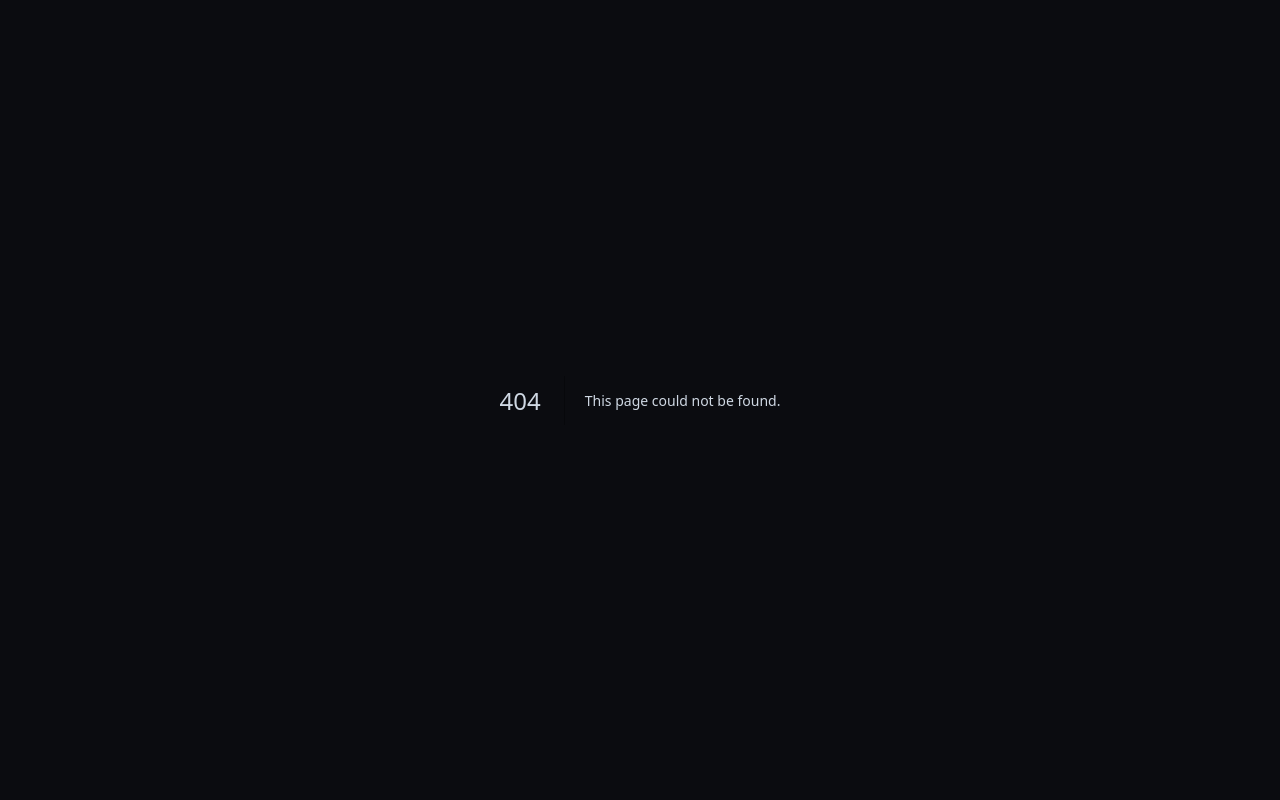
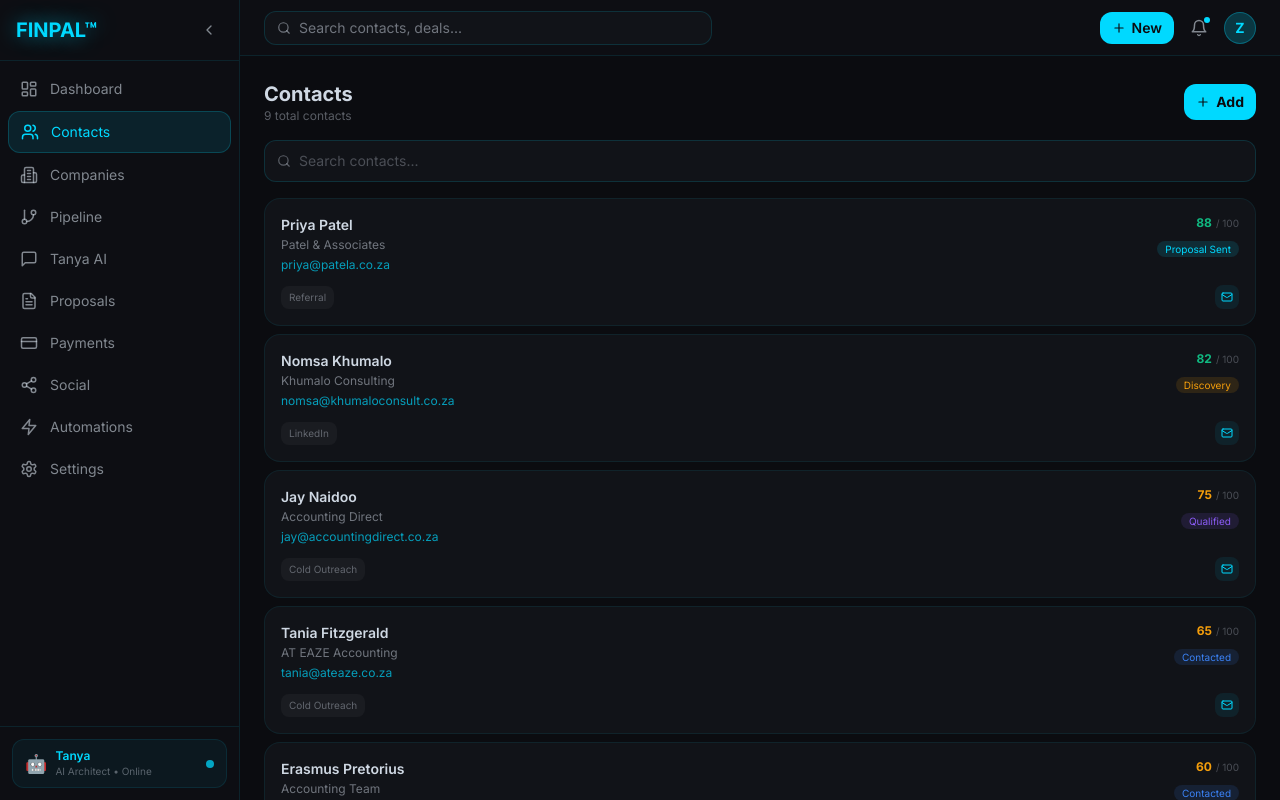
Before and after one commit to ZenithPro-sys/finpal-salesos, a Next.js app: page /contacts in a window 1280 px wide. Before the commit this address had no page. Built offline with nearby package versions, Linux system fonts and the light colour scheme.

Commit message:
feat: add full contacts page

```diff
--- /dev/null
+++ b/app/(dashboard)/contacts/page.tsx
@@ -0,0 +1,88 @@
+'use client'
+
+import { useState } from 'react'
+import { Search, Plus, Phone, Mail } from 'lucide-react'
+
+const contacts = [
+  { name: 'Priya Patel', company: 'Patel & Associates', email: 'priya@patela.co.za', stage: 'Proposal Sent', score: 88, source: 'Referral' },
+  { name: 'Nomsa Khumalo', company: 'Khumalo Consulting', email: 'nomsa@khumaloconsult.co.za', stage: 'Discovery', score: 82, source: 'LinkedIn' },
+  { name: 'Jay Naidoo', company: 'Accounting Direct', email: 'jay@accountingdirect.co.za', stage: 'Qualified', score: 75, source: 'Cold Outreach' },
+  { name: 'Tania Fitzgerald', company: 'AT EAZE Accounting', email: 'tania@ateaze.co.za', stage: 'Contacted', score: 65, source: 'Cold Outreach' },
+  { name: 'Erasmus Pretorius', company: 'Accounting Team', email: 'info@accountingteam.co.za', stage: 'Contacted', score: 60, source: 'Cold Outreach' },
+  { name: 'Shamna Singh', company: 'EpicCo Accounting', email: 'info@epicco.co.za', stage: 'New Lead', score: 55, source: 'Social' },
+  { name: 'Armando Small', company: 'Capstone Group', email: 'info@capstonegroup.co.za', stage: 'Contacted', score: 62, source: 'Cold Outreach' },
+  { name: 'Paul Botha', company: 'MMS Entrepreneurial', email: 'info@mmsentrepreneurial.co.za', stage: 'New Lead', score: 50, source: 'Cold Outreach' },
+  { name: 'Dess Jadwat', company: 'Independent', email: '', stage: 'New Lead', score: 70, source: 'Referral' },
+]
+
+const scoreColor = (s: number) => s >= 80 ? '#10b981' : s >= 40 ? '#f59e0b' : '#ef4444'
+const stageColor = (s: string) => ({
+  'New Lead':'#6b7280','Contacted':'#3b82f6','Qualified':'#8b5cf6',
+  'Discovery':'#f59e0b','Proposal Sent':'#00D9FF','Negotiation':'#f97316',
+  'Won':'#10b981','Lost':'#ef4444'
+}[s] || '#6b7280')
+
+export default function ContactsPage() {
+  const [search, setSearch] = useState('')
+  const filtered = contacts.filter(c =>
+    c.name.toLowerCase().includes(search.toLowerCase()) ||
+    c.company.toLowerCase().includes(search.toLowerCase())
+  )
+
+  return (
+    <div className="space-y-4">
+      <div className="flex items-center justify-between">
+        <div>
+          <h1 className="text-xl font-bold text-[#CFD8E3]">Contacts</h1>
+          <p className="text-xs text-[#CFD8E3]/40">{contacts.length} total contacts</p>
+        </div>
+        <button className="flex items-center gap-1.5 px-3 py-2 rounded-xl text-sm font-bold" style={{background:'#00D9FF',color:'#0B0C10'}}>
+          <Plus size={14} /> Add
+        </button>
+      </div>
+
+      <div className="flex items-center gap-2 px-3 py-2.5 rounded-xl" style={{background:'#111318',border:'1px solid rgba(0,217,255,0.15)'}}>
+        <Search size={14} className="text-[#CFD8E3]/40" />
+        <input
+          value={search}
+          onChange={e => setSearch(e.target.value)}
+          placeholder="Search contacts..."
+          className="flex-1 bg-transparent text-sm text-[#CFD8E3] placeholder-[#CFD8E3]/30 outline-none"
+        />
+      </div>
+
+      <div className="space-y-2">
+        {filtered.map((c) => (
+          <div key={c.name} className="p-4 rounded-2xl" style={{background:'#111318',border:'1px solid rgba(0,217,255,0.08)'}}>
+            <div className="flex items-start justify-between gap-2">
+              <div className="flex-1 min-w-0">
+                <p className="font-semibold text-[#CFD8E3] text-sm">{c.name}</p>
+                <p className="text-xs text-[#CFD8E3]/50 mt-0.5">{c.company}</p>
+                {c.email && <p className="text-xs text-[#00D9FF]/70 mt-1">{c.email}</p>}
+              </div>
+              <div className="text-right shrink-0">
+                <div className="flex items-center gap-1 justify-end mb-1">
+                  <span className="text-xs font-bold" style={{color: scoreColor(c.score)}}>{c.score}</span>
+                  <span className="text-[10px] text-[#CFD8E3]/30">/ 100</span>
+                </div>
+                <span className="text-[10px] px-2 py-0.5 rounded-full" style={{background:`${stageColor(c.stage)}20`, color:stageColor(c.stage)}}>
+                  {c.stage}
+                </span>
+              </div>
+            </div>
+            <div className="flex items-center gap-2 mt-3">
+              <span className="text-[10px] px-2 py-1 rounded-lg text-[#CFD8E3]/40" style={{background:'rgba(255,255,255,0.04)'}}>
+                {c.source}
+              </span>
+              {c.email && (
+                <a href={`mailto:${c.email}`} className="ml-auto p-1.5 rounded-lg" style={{background:'rgba(0,217,255,0.08)'}}>
+                  <Mail size={12} className="text-[#00D9FF]" />
+                </a>
+              )}
+            </div>
+          </div>
+        ))}
+      </div>
+    </div>
+  )
+}
```
